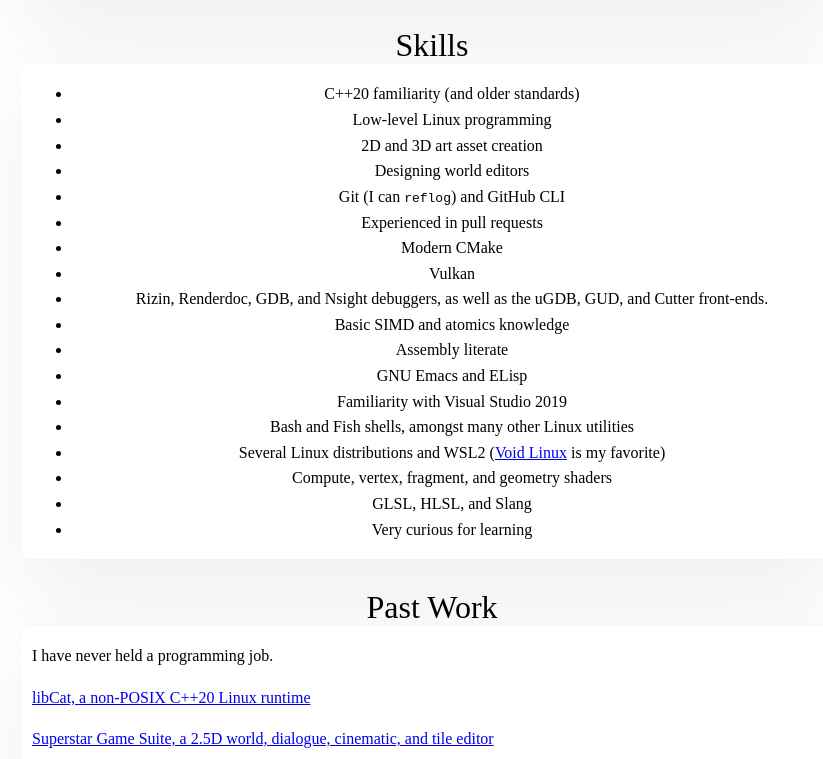
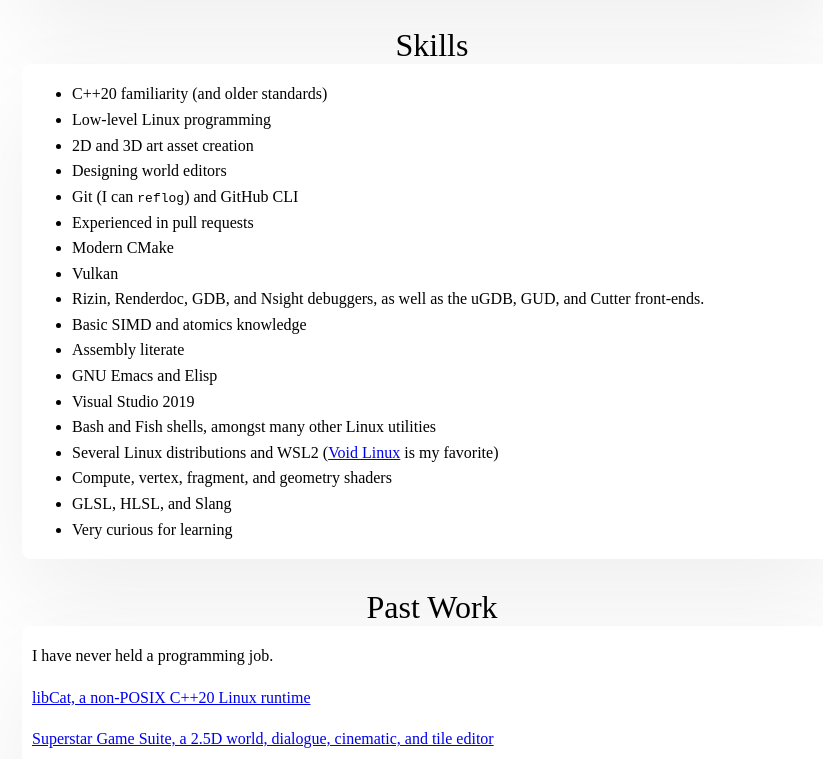
Before and after one commit to Cons-Cat/wgoo.ch, a plain HTML site: page resume.html in a window 1280 px wide. Shown: the part 553-1312 px from the top of the page, without its empty margins (208-1031 px from the left). Drawn offline with Linux system fonts and the light colour scheme.

Commit message:
Formatting improvements to resume

```diff
--- a/resume.html
+++ b/resume.html
@@ -61,8 +61,7 @@
 	<font size="6">
 	  Skills
 	</font>
-	<div class="block">
-	  <p>
+	<div class="block" align="left">
 	  <ul>
 		<li>C++20 familiarity (and older standards)</li>
 		<li>Low-level Linux programming</li>
@@ -75,15 +74,14 @@
 		<li>Rizin, Renderdoc, GDB, and Nsight debuggers, as well as the uGDB, GUD, and Cutter front-ends.</li>
 		<li>Basic SIMD and atomics knowledge</li>
 		<li>Assembly literate</li>
-		  <li>GNU Emacs and ELisp</li>
-		  <li>Familiarity with Visual Studio 2019</li>
+		<li>GNU Emacs and Elisp</li>
+		<li>Visual Studio 2019</li>
 		<li>Bash and Fish shells, amongst many other Linux utilities</li>
 		<li>Several Linux distributions and WSL2 (<a href="https://voidlinux.org/">Void Linux</a> is my favorite)</li>
         <li>Compute, vertex, fragment, and geometry shaders</li>
         <li>GLSL, HLSL, and Slang</li>
 		<li>Very curious for learning</li>
 	  </ul>
-	  </p>
 	</div>
 
     <!-- Past Work -->
```
Lines whose indentation alone changed are shown as unchanged.
